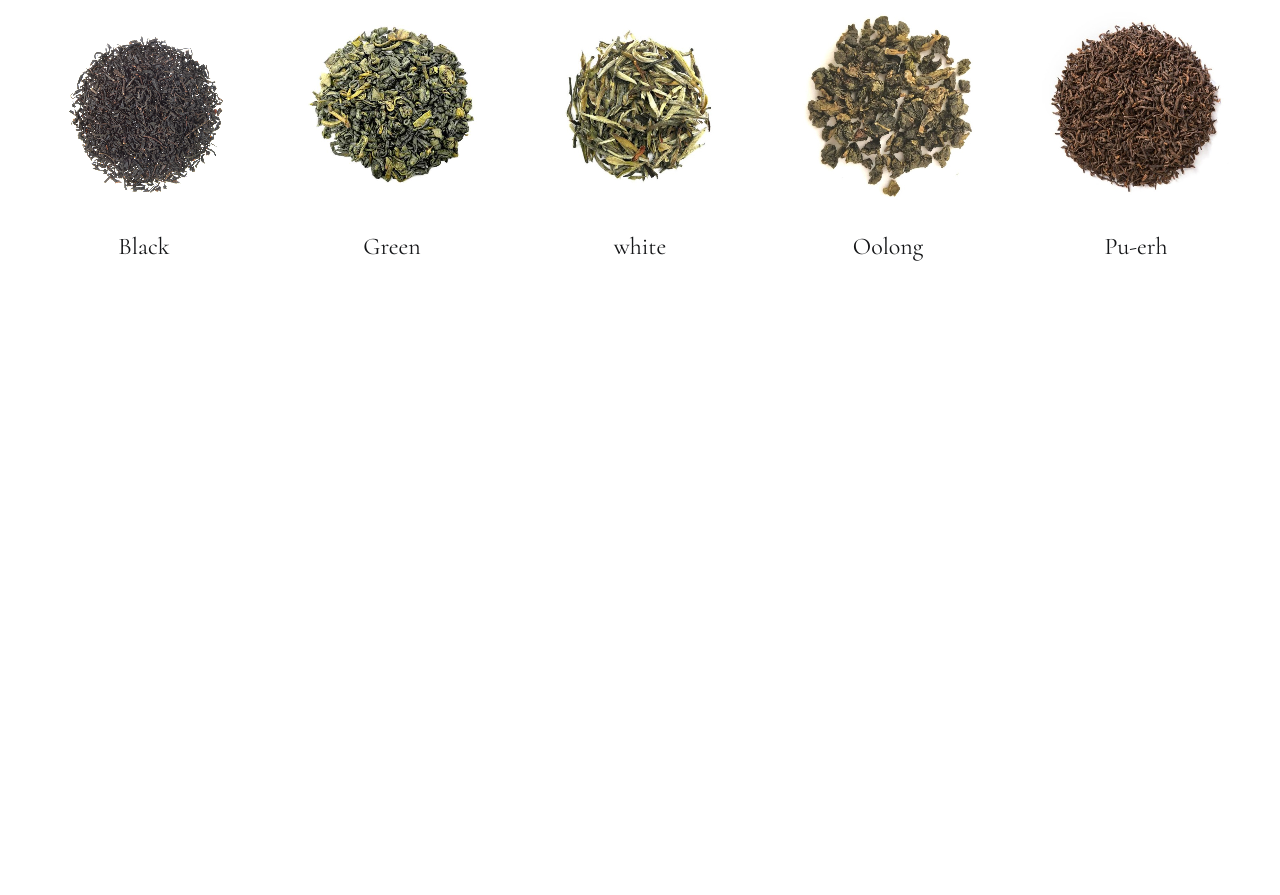
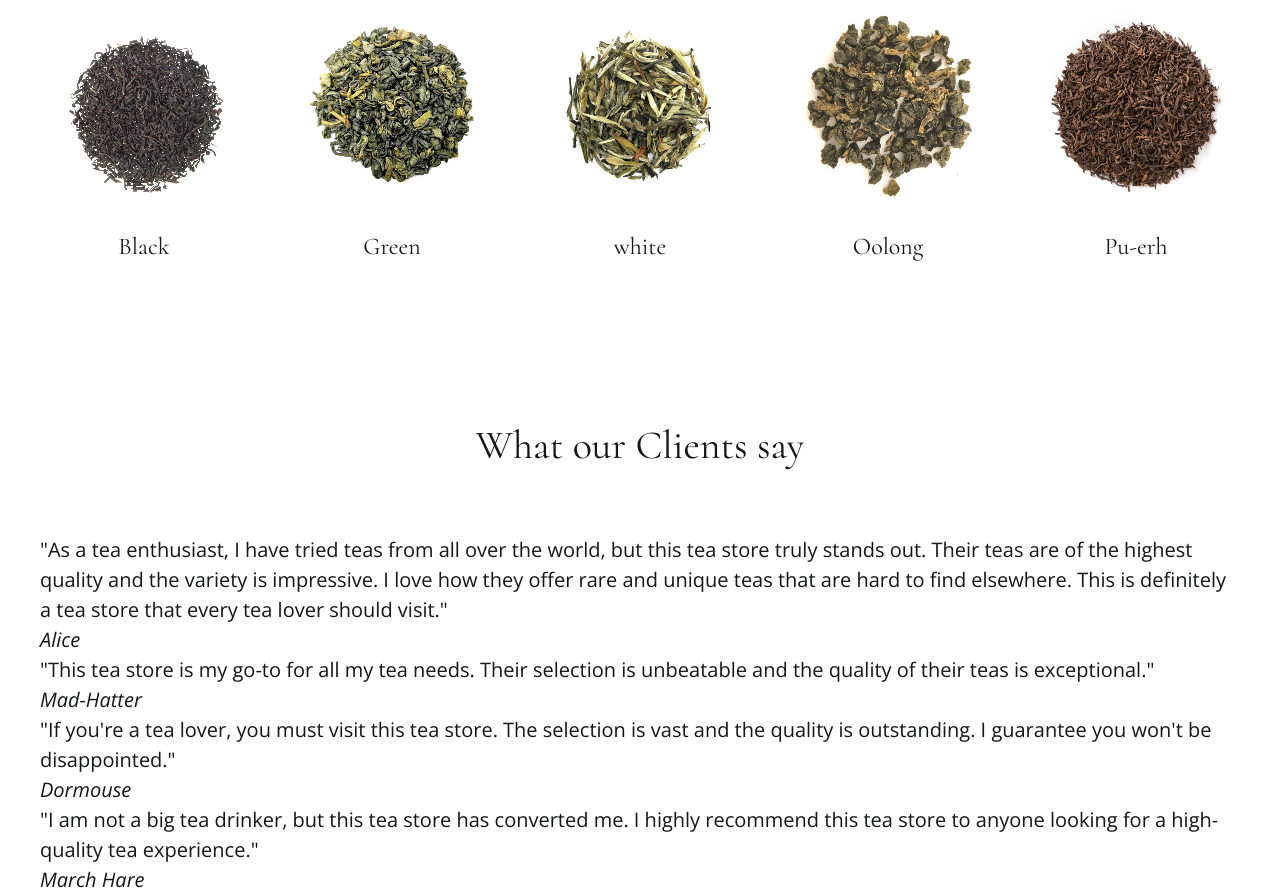
Before and after one commit to Novemberman90/tea_landing, a plain HTML site: page index.html in a window 1280 px wide. Shown: the part 1221-2116 px from the top of the page. Before the commit the page ends 1636 px from the top, so only its background shows below. Drawn offline with nearby package versions, Linux system fonts and the light colour scheme.

Commit message:
add: reviews section

```diff
--- a/index.html
+++ b/index.html
@@ -153,6 +153,45 @@
                 </ul>
             </div>
         </section>
+        <section class="reviews">
+            <div class="container">
+            <h2 class="title">What our Clients say</h2>
+        <ul class="reviews__list">
+            <li class="reviews__item">
+                <blockquote>
+                    <p class="reviews__text">
+                        "As a tea enthusiast, I have tried teas from all over the world, but this tea store truly stands out. Their teas are of the highest quality and the variety is impressive. I love how they offer rare and unique teas that are hard to find elsewhere. This is definitely a tea store that every tea lover should visit."
+                    </p>
+                    <cite class="reviews__name">Alice</cite>
+                </blockquote>
+            </li>
+            <li class="reviews__item">
+                <blockquote>
+                    <p class="reviews__text">
+                        "This tea store is my go-to for all my tea needs. Their selection is unbeatable and the quality of their teas is exceptional."
+                    </p>
+                    <cite class="reviews__name">Mad-Hatter</cite>
+                </blockquote>
+            </li>
+            <li class="reviews__item">
+                <blockquote>
+                    <p class="reviews__text">
+                        "If you're a tea lover, you must visit this tea store. The selection is vast and the quality is outstanding. I guarantee you won't be disappointed."
+                    </p>
+                    <cite class="reviews__name">Dormouse</cite>
+                </blockquote>
+            </li>
+            <li class="reviews__item">
+                <blockquote>
+                    <p class="reviews__text">
+                        "I am not a big tea drinker, but this tea store has converted me. I highly recommend this tea store to anyone looking for a high-quality tea experience."
+                    </p>
+                    <cite class="reviews__name">March Hare</cite>
+                </blockquote>
+            </li>
+        </ul>
+        </div>
+        </section>
     </main>
     <script src="js/main.js"></script>
 </body>
```
